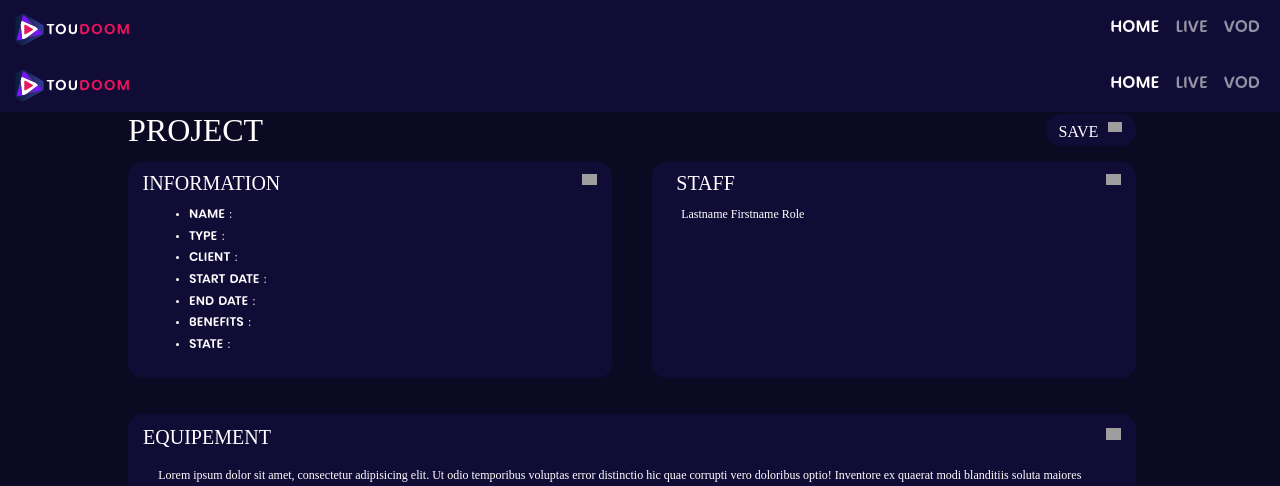
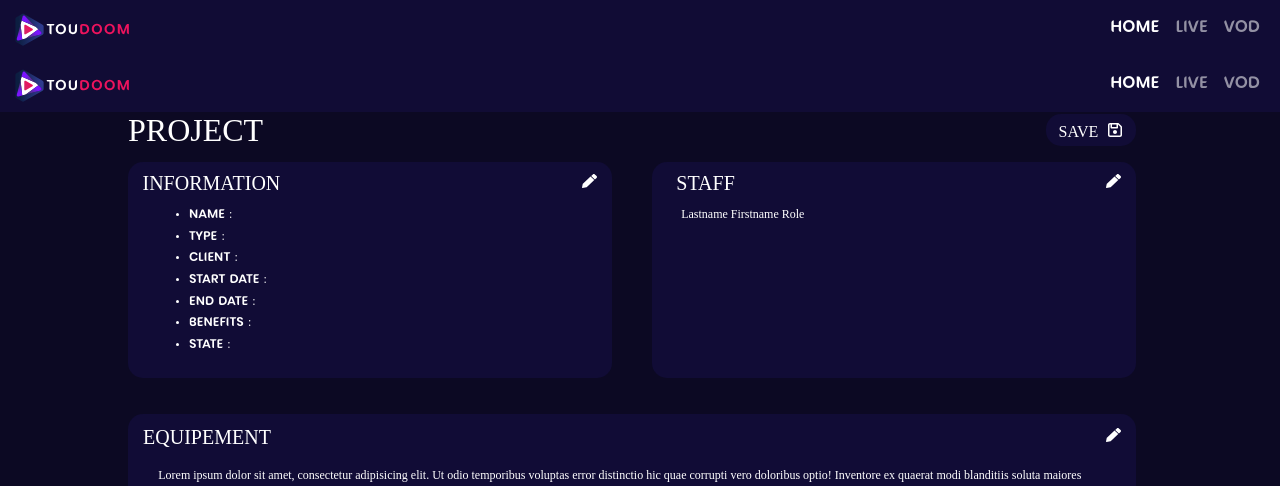
Before and after one commit to Cyb0nix/projet_web_L3, a Vue app in the folder Code/Vue/toudoom-front/: page /projectEdit in a window 1280 px wide. Shown: the top 486 px of the page. Built offline with nearby package versions, Linux system fonts and the light colour scheme; grey boxes are pictures that could not be loaded.

Commit message:
fix issues with img

```diff
--- a/Code/Vue/toudoom-front/src/views/ProjectEdit.vue
+++ b/Code/Vue/toudoom-front/src/views/ProjectEdit.vue
@@ -18,23 +18,19 @@ import NavbarVue from "../components/Navbar.vue";
         </div>
         <div class="all-case-project">
           <div class="case-equipement">
-            <img src="./image/Vector.svg" alt="Icon_staff" class="editimg" />
+            <img src="@/assets/image/Vector.svg" alt="Icon_staff" class="editimg" />
             <span class="text14"><span>EQUIPEMENT</span></span>
             <span class="text23"><span>Lorem ipsum dolor sit amet, consectetur adipisicing elit. Ut odio temporibus voluptas error distinctio hic quae corrupti vero doloribus optio! Inventore ex quaerat modi blanditiis soluta maiores illum, ab velit.Lorem ipsum dolor sit amet, consectetur adipisicing elit. Ut odio temporibus voluptas error distinctio hic quae corrupti vero doloribus optio! Inventore ex quaerat modi blanditiis soluta maiores illum, ab velit.Lorem ipsum dolor sit amet, consectetur adipisicing elit. Ut odio temporibus voluptas error distinctio hic quae corrupti vero doloribus optio! Inventore ex quaerat modi blanditiis soluta maiores illum, ab velit.Lorem ipsum dolor sit amet, consectetur adipisicing elit. Ut odio temporibus voluptas error distinctio hic quae corrupti vero doloribus optio! Inventore ex quaerat modi blanditiis soluta maiores illum, ab velit.</span></span>
           </div>
           <div class="case-staff">
             <span class="text16"><span>STAFF</span></span>
-            <img src="./image/Vector.svg" alt="Icon_staff" class="editimg" />
+            <img src="@/assets/image/Vector.svg" alt="Icon_staff" class="editimg" />
             <span class="text21"><span>Lastname Firstname Role</span></span>
-            <img
-            v-bind:src="require('./image/Frame.png')"
-              alt="Icon_staff"
-              class="frame"
-            />
+            <img src="@/assets/image/Frame.png" alt="Icon_staff" class="frame" />
           </div>
           <div class="case-information">
             <span class="text18"><span>INFORMATION</span></span>
-            <img src="./image/Vector.svg" alt="Icon_staff" class="editimg" />
+            <img src="@/assets/image/Vector.svg" alt="Icon_staff" class="editimg" />
             <span class="text19"><span><ul>
                                         <li>Name :</li>
                                         <li>Type :</li>
@@ -47,7 +43,7 @@ import NavbarVue from "../components/Navbar.vue";
           </div>
           <div class="save-button">
           <span class="text20"><span>SAVE</span></span>
-          <img src="./image/save.svg" alt="Icon_staff" class="saveimg" />
+          <img src="@/assets/image/save.svg" alt="Icon_staff" class="saveimg" />
         </div>
         <span class="text22"><span>PROJECT</span></span>
       </div>
```
